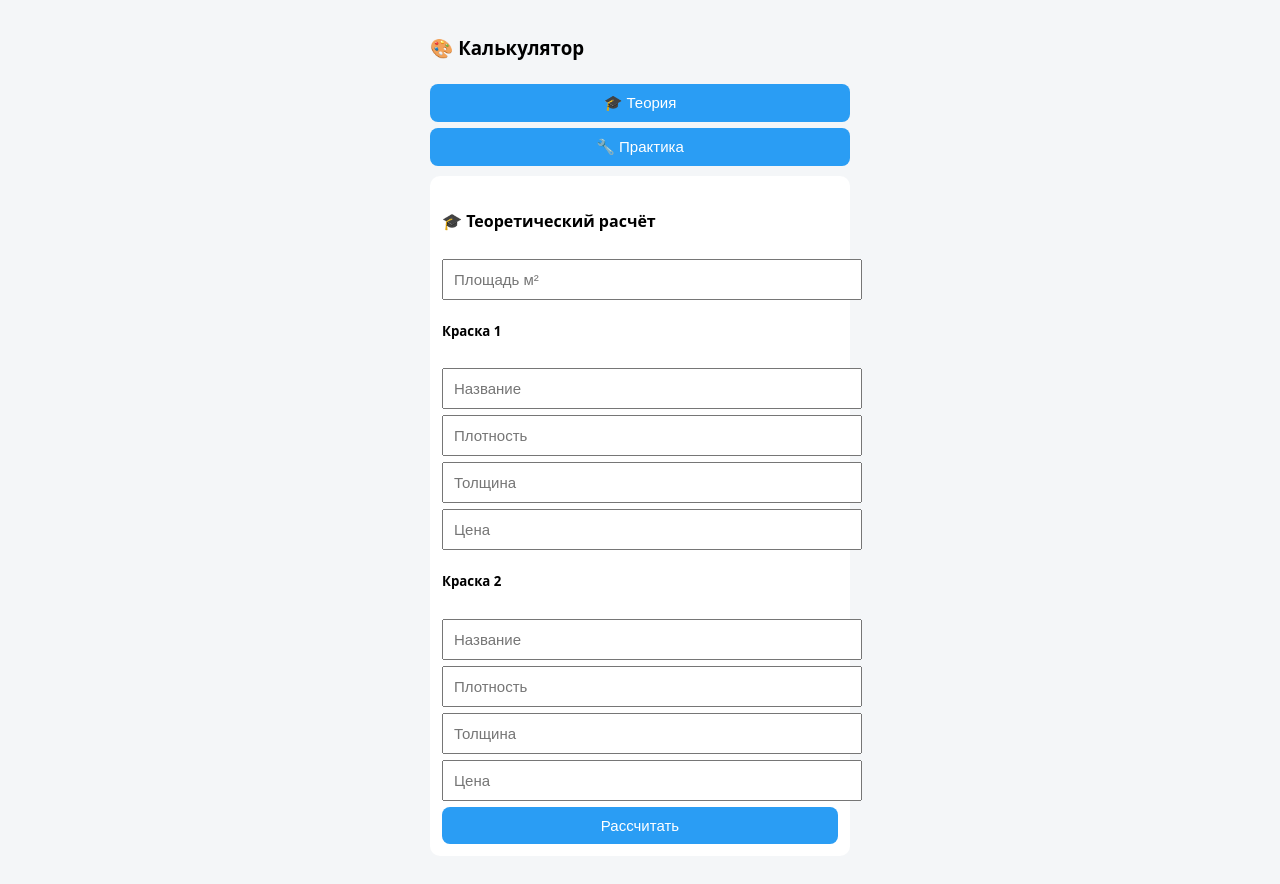
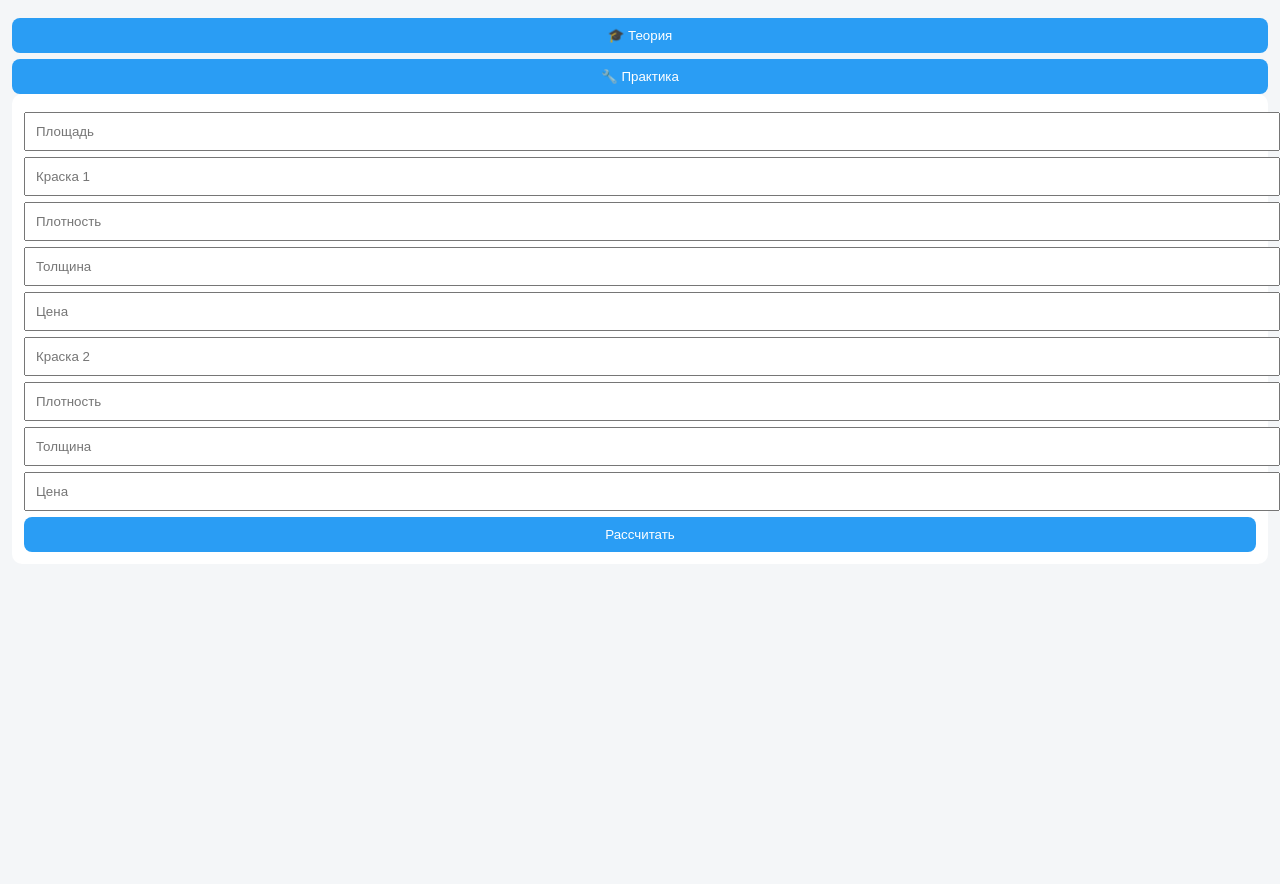
Before and after one commit to 10n1ck-cmd/paint-calculator-bot, a Flask app: page / in a window 1280 px wide, after a click on "🎓 Теория". Run offline with Flask 3, Linux system fonts and the light colour scheme; some libraries are stand-ins or nearby versions.

Commit message:
Update index.html

```diff
--- a/templates/index.html
+++ b/templates/index.html
@@ -3,79 +3,70 @@
 <head>
 <meta charset="UTF-8">
 <meta name="viewport" content="width=device-width, initial-scale=1">
+<script src="https://telegram.org/js/telegram-web-app.js"></script>
 <title>Paint Calc</title>
-<script src="https://telegram.org/js/telegram-web-app.js"></script>
 
 <style>
-body{font-family:system-ui;background:#f4f6f8;margin:0}
-.container{max-width:420px;margin:auto;padding:16px}
-button,input{width:100%;padding:10px;margin-top:6px;font-size:15px}
+html,body{margin:0;height:100%;overflow:hidden;font-family:system-ui}
+.wrapper{height:100%;overflow-y:auto;padding:12px;background:#f4f6f8}
+.card{background:#fff;padding:12px;border-radius:10px;margin-bottom:10px}
+button,input,select{width:100%;padding:10px;margin-top:6px}
 button{background:#2a9df4;color:#fff;border:0;border-radius:8px}
-.card{background:#fff;padding:12px;border-radius:10px;margin-top:10px}
-.result{background:#e9f5ff;padding:10px;border-radius:8px;margin-top:10px}
 .hidden{display:none}
 </style>
 </head>
 
 <body>
-<div class="container">
-
-<h3>🎨 Калькулятор</h3>
+<div class="wrapper">
 
 <button onclick="show('theory')">🎓 Теория</button>
 <button onclick="show('practice')">🔧 Практика</button>
 
-<!-- ТЕОРИЯ -->
 <div id="theory" class="card hidden">
-<h4>🎓 Теоретический расчёт</h4>
-<input id="t_area" placeholder="Площадь м²">
-
-<h5>Краска 1</h5>
-<input id="t1_name" placeholder="Название">
-<input id="t1_d" placeholder="Плотность">
-<input id="t1_t" placeholder="Толщина">
-<input id="t1_p" placeholder="Цена">
-
-<h5>Краска 2</h5>
-<input id="t2_name" placeholder="Название">
-<input id="t2_d" placeholder="Плотность">
-<input id="t2_t" placeholder="Толщина">
-<input id="t2_p" placeholder="Цена">
-
-<button onclick="calcTheory()">Рассчитать</button>
+<input id="ta" placeholder="Площадь">
+<input id="t1n" placeholder="Краска 1">
+<input id="t1d" placeholder="Плотность">
+<input id="t1t" placeholder="Толщина">
+<input id="t1p" placeholder="Цена">
+<input id="t2n" placeholder="Краска 2">
+<input id="t2d" placeholder="Плотность">
+<input id="t2t" placeholder="Толщина">
+<input id="t2p" placeholder="Цена">
+<button onclick="calc('theory')">Рассчитать</button>
 </div>
 
-<!-- ПРАКТИКА -->
 <div id="practice" class="card hidden">
-<h4>🔧 Практический расчёт</h4>
-<input id="p_area" placeholder="Площадь м²">
-
-<h5>Краска 1</h5>
-<input id="p1_name" placeholder="Название">
-<input id="p1_c" placeholder="Расход кг">
-<input id="p1_p" placeholder="Цена">
-
-<h5>Краска 2</h5>
-<input id="p2_name" placeholder="Название">
-<input id="p2_c" placeholder="Расход кг">
-<input id="p2_p" placeholder="Цена">
-
-<button onclick="calcPractice()">Рассчитать</button>
+<input id="pa" placeholder="Площадь">
+<input id="p1n" placeholder="Краска 1">
+<input id="p1c" placeholder="Расход">
+<input id="p1p" placeholder="Цена">
+<input id="p2n" placeholder="Краска 2">
+<input id="p2c" placeholder="Расход">
+<input id="p2p" placeholder="Цена">
+<button onclick="calc('practice')">Рассчитать</button>
 </div>
 
-<div id="out" class="result hidden"></div>
+<div id="out" class="card hidden"></div>
 
-<button id="orderBtn" class="hidden" onclick="showOrder()">
-🔥 Получить более выгодное предложение
-</button>
+<button id="pdfBtn" class="hidden" onclick="pdf()">📄 PDF</button>
+<button id="orderBtn" class="hidden" onclick="show('order')">🛒 Заказать</button>
 
-<!-- ЗАКАЗ -->
-<div id="orderForm" class="card hidden">
-<h4>🛒 Заказ</h4>
-<input id="surface" placeholder="Тип поверхности">
-<input id="color" placeholder="Цвет">
-<input id="qty" placeholder="Количество (кг)">
-<button onclick="order()">Отправить заявку</button>
+<div id="order" class="card hidden">
+<select id="surface">
+<option>Глянец</option>
+<option>Мат</option>
+<option>Шагрень</option>
+</select>
+
+<select id="color">
+<option>RAL 9005</option>
+<option>RAL 9016</option>
+<option>RAL 7024</option>
+<option>Другой</option>
+</select>
+
+<input id="qty" placeholder="Количество кг">
+<button onclick="order()">Отправить</button>
 </div>
 
 </div>
@@ -84,84 +75,52 @@ button{background:#2a9df4;color:#fff;border:0;border-radius:8px}
 Telegram.WebApp.expand();
 let last;
 
-function v(id){return parseFloat(document.getElementById(id).value.replace(',','.'));}
+function v(id){return +document.getElementById(id).value.replace(',','.');}
 
 function show(id){
-    theory.classList.add('hidden');
-    practice.classList.add('hidden');
-    out.classList.add('hidden');
-    orderBtn.classList.add('hidden');
-    orderForm.classList.add('hidden');
+document.querySelectorAll('.card').forEach(e=>e.classList.add('hidden'));
 document.getElementById(id).classList.remove('hidden');
 }
 
-async function send(data){
-    const r = await fetch('/api/calc',{
-        method:'POST',
-        headers:{'Content-Type':'application/json'},
-        body:JSON.stringify(data)
-    });
-    return await r.json();
-}
+async function calc(mode){
+const d = mode=='theory'?{
+mode,area:v('ta'),
+paints:[
+{name:t1n.value,density:v('t1d'),thickness:v('t1t'),price:v('t1p')},
+{name:t2n.value,density:v('t2d'),thickness:v('t2t'),price:v('t2p')}
+]}:{
+mode,area:v('pa'),
+paints:[
+{name:p1n.value,consumption:v('p1c'),price:v('p1p')},
+{name:p2n.value,consumption:v('p2c'),price:v('p2p')}
+]};
 
-async function calcTheory(){
-    last = await send({
-        mode:'theory',
-        area:v('t_area'),
-        paints:[
-            {name:t1_name.value,density:v('t1_d'),thickness:v('t1_t'),price:v('t1_p')},
-            {name:t2_name.value,density:v('t2_d'),thickness:v('t2_t'),price:v('t2_p')}
-        ]
-    });
-    showResult();
-}
+last = await fetch('/api/calc',{method:'POST',headers:{'Content-Type':'application/json'},body:JSON.stringify(d)}).then(r=>r.json());
 
-async function calcPractice(){
-    last = await send({
-        mode:'practice',
-        area:v('p_area'),
-        paints:[
-            {name:p1_name.value,consumption:v('p1_c'),price:v('p1_p')},
-            {name:p2_name.value,consumption:v('p2_c'),price:v('p2_p')}
-        ]
-    });
-    showResult();
-}
-
-function showResult(){
-    out.innerHTML =
-        last.results.map(r=>`
-            <b>${r.name}</b><br>
-            Стоимость: ${r.cost} ₽<br>
-            Цена м²: ${r.cost_per_sqm} ₽<br><br>
-        `).join('')
-        + `<b>Выгоднее: ${last.cheaper.name}</b><br>`
-        + `<b>Экономия: ${last.diff_percent}%</b>`;
-
+out.innerHTML = last.results.map(p=>`${p.name}: ${p.cost} ₽`).join('<br>')
++ `<br><b>Экономия ${last.economy}%</b>`;
 out.classList.remove('hidden');
+pdfBtn.classList.remove('hidden');
 orderBtn.classList.remove('hidden');
 }
 
-function showOrder(){
-    orderForm.classList.remove('hidden');
+function pdf(){
+fetch('/api/pdf',{method:'POST',headers:{'Content-Type':'application/json'},body:JSON.stringify(last)})
+.then(r=>r.blob()).then(b=>{
+const a=document.createElement('a');
+a.href=URL.createObjectURL(b);a.download='calc.pdf';a.click();
+});
 }
 
-async function order(){
-    await fetch('/api/order',{
-        method:'POST',
-        headers:{'Content-Type':'application/json'},
-        body:JSON.stringify({
-            mode:last.mode,
-            area:last.area,
-            paint:last.cheaper.name,
-            economy:last.diff_percent,
+function order(){
+fetch('/api/order',{method:'POST',headers:{'Content-Type':'application/json'},body:JSON.stringify({
+...last,
 surface:surface.value,
 color:color.value,
 qty:qty.value,
-            cost:last.cheaper.cost
-        })
-    });
-    alert("Заявка отправлена");
+paint:last.cheaper.name
+})});
+alert('Отправлено');
 }
 </script>
 </body>
```
Lines whose indentation alone changed are shown as unchanged.
